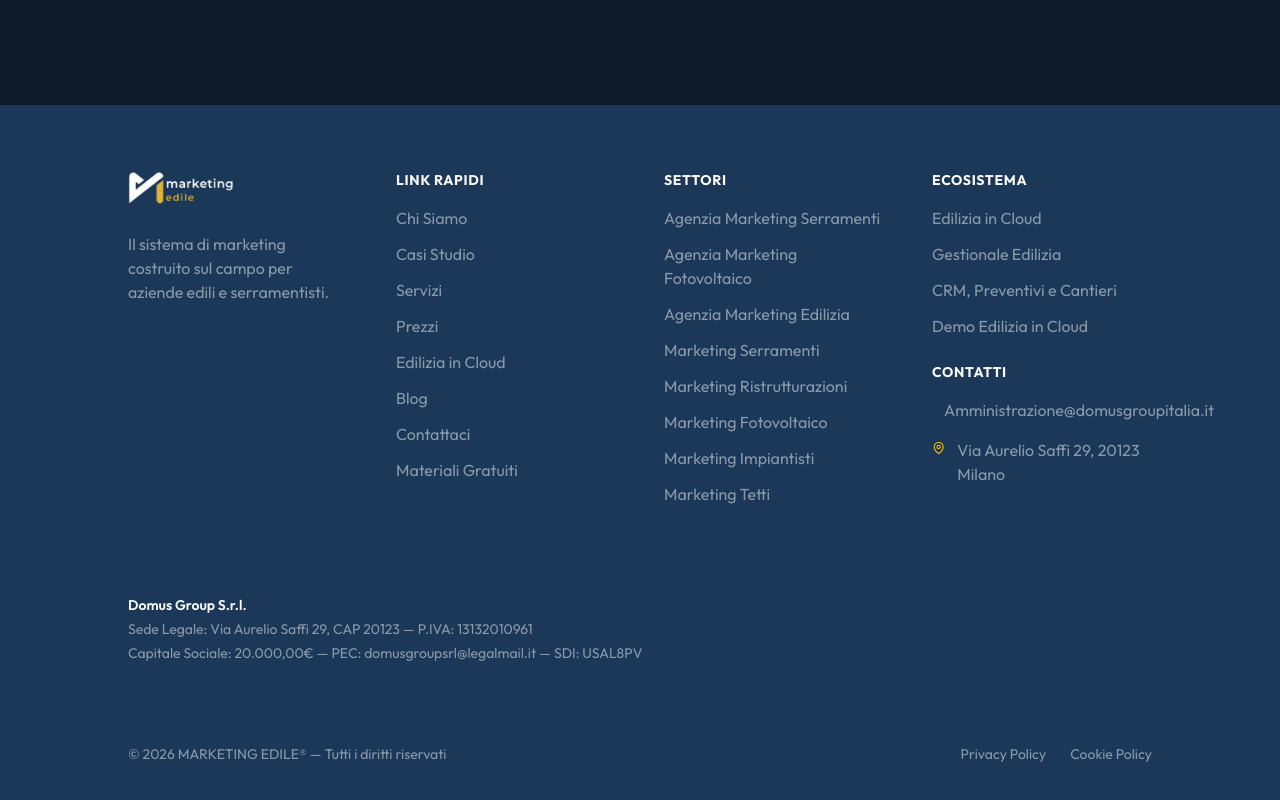
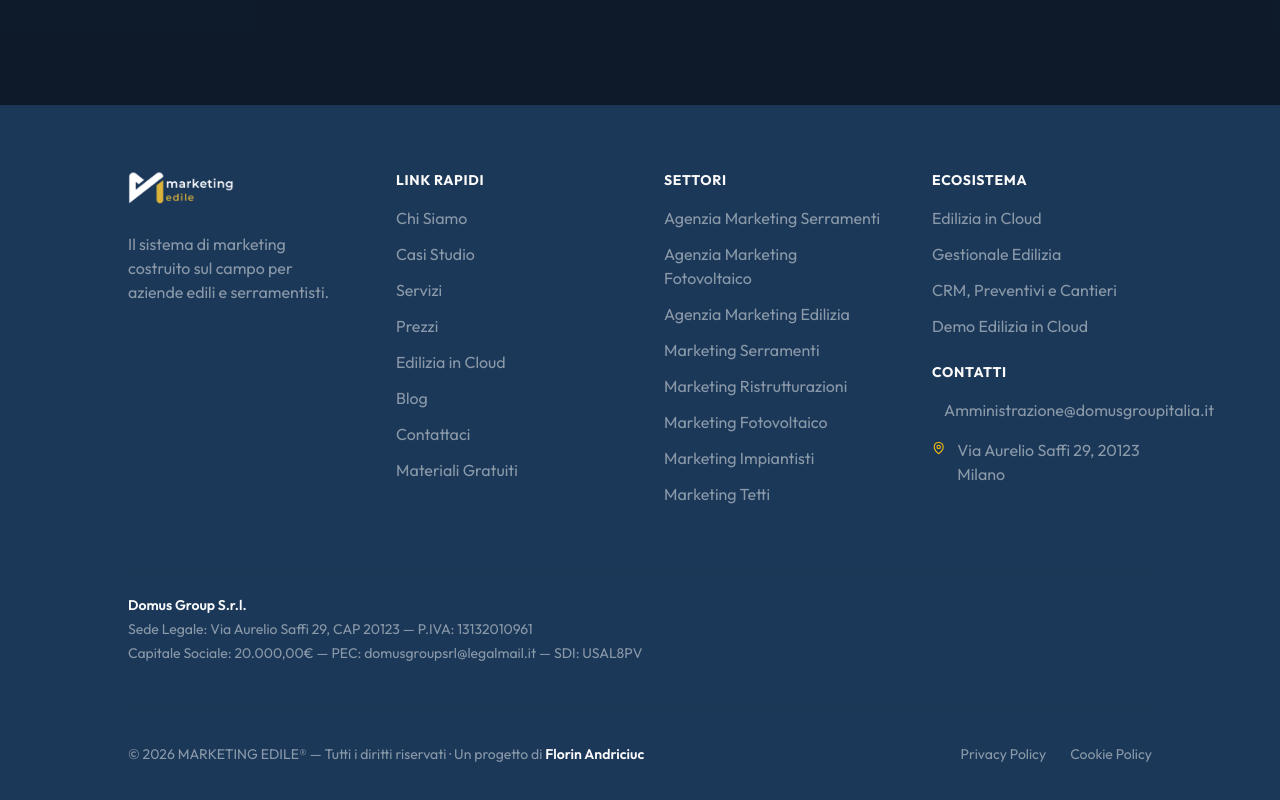
Before and after one commit to Ediliziaio/edili-boost, a React (Vite) app: page /prezzi in a window 1280 px wide. Shown: the part 4795-5595 px from the top of the page. Built offline with nearby package versions, Linux system fonts and the light colour scheme; no server answers; the HTML template or start-up script is replaced by a standard one.

Commit message:
Footer: link all'entità fondatore (florinandriciuc.com) su tutte le pagine
Anchor branded costante "Florin Andriciuc" verso il dominio personale: consolida
la persona come entità unica del gruppo e fa fluire autorità verso di lei.

Co-Authored-By: Claude Opus 4.8 <noreply@anthropic.com>

```diff
--- a/src/components/Footer.tsx
+++ b/src/components/Footer.tsx
@@ -157,7 +157,16 @@ const Footer = () => {
         >
           <p className="text-sm text-muted-foreground">
             © {new Date().getFullYear()} MARKETING EDILE® — Tutti i diritti
-            riservati
+            riservati · Un progetto di{" "}
+            {/* Anchor branded costante verso l'entità fondatore: consolida la persona
+                come entità unica sui domini del gruppo e le fa fluire autorità. */}
+            <a
+              href="https://www.florinandriciuc.com/chi-sono"
+              rel="author"
+              className="font-semibold text-foreground hover:text-gold transition-colors"
+            >
+              Florin Andriciuc
+            </a>
           </p>
           <div className="flex items-center gap-6 text-sm text-muted-foreground">
             <Link to="/privacy-policy" className="hover:text-gold transition-colors">
```
